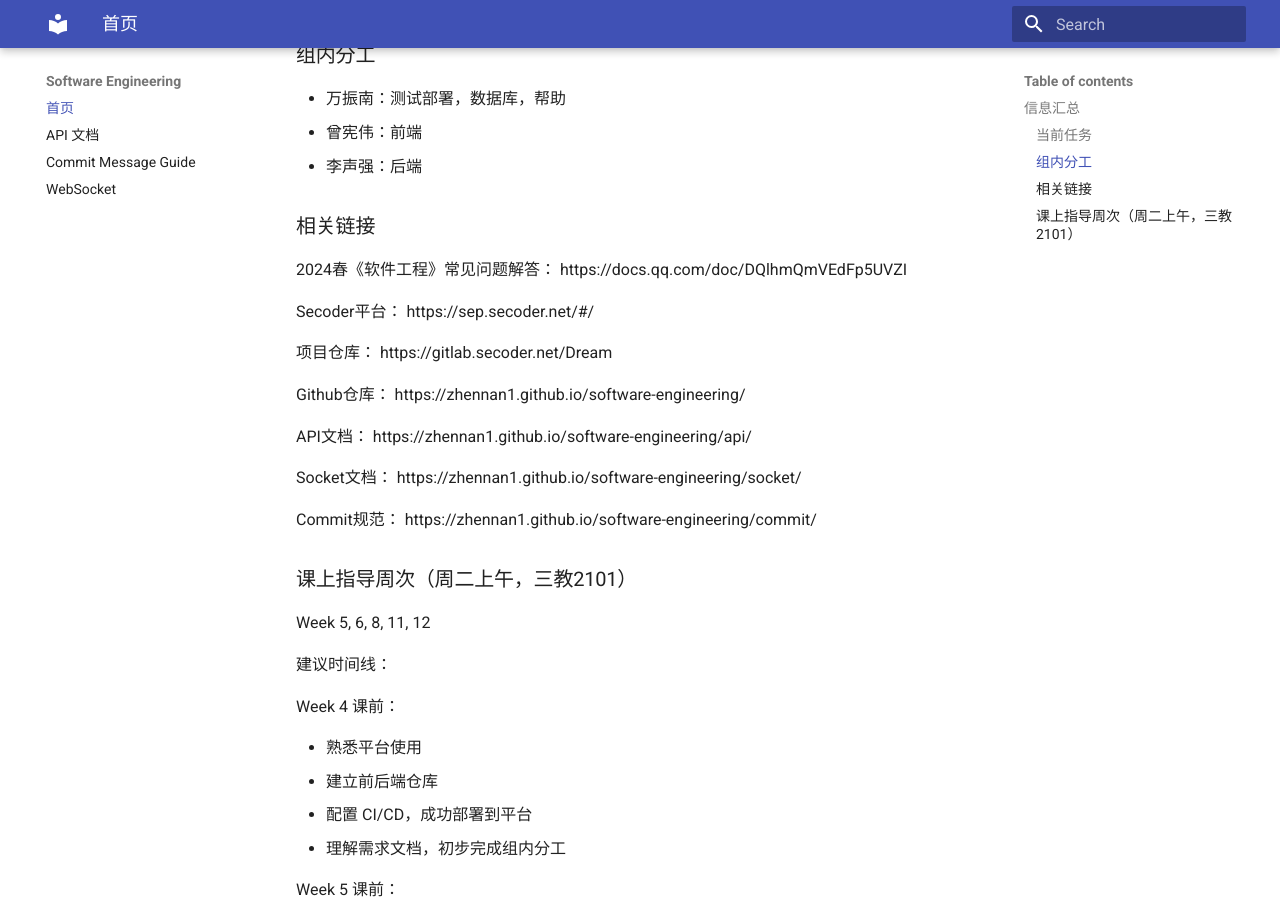
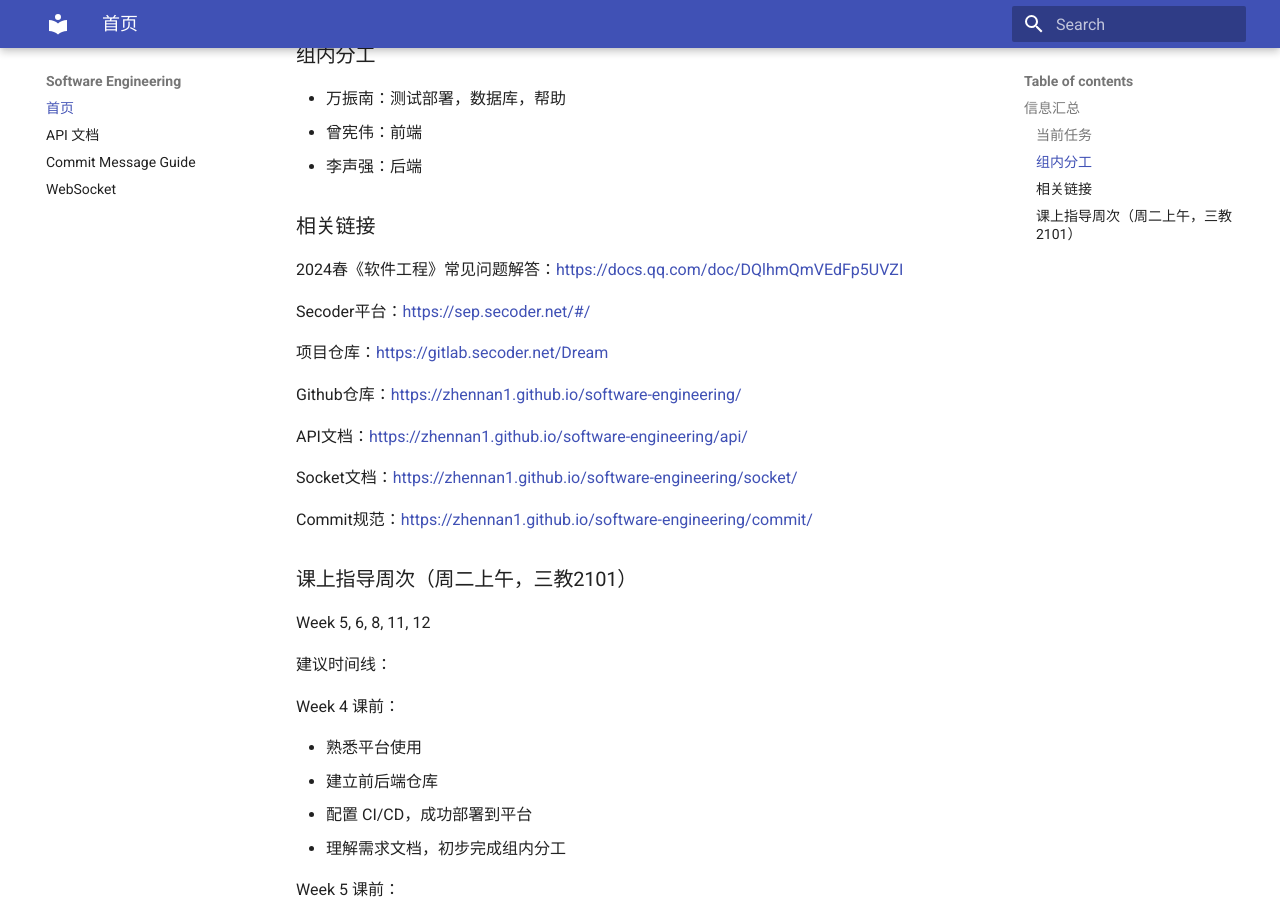
Before and after one commit to zhennan1/software-engineering, an MkDocs documentation site: the page built from docs/index.md, in a window 1280 px wide and 900 px high, scrolled down 361 px. Built offline with MkDocs 1.6.1 and Material for MkDocs 9.7.7, drawn with Linux system fonts in a browser that asks for light colours; part of the change alters nothing that is shown.

```diff
--- a/docs/index.md
+++ b/docs/index.md
@@ -16,26 +16,19 @@
 
 ### 相关链接
 
-2024春《软件工程》常见问题解答：
-https://docs.qq.com/doc/DQlhmQmVEdFp5UVZI
+2024春《软件工程》常见问题解答：[https://docs.qq.com/doc/DQlhmQmVEdFp5UVZI](https://docs.qq.com/doc/DQlhmQmVEdFp5UVZI)
 
-Secoder平台：
-https://sep.secoder.net/#/
+Secoder平台：[https://sep.secoder.net/#/](https://sep.secoder.net/#/)
 
-项目仓库：
-https://gitlab.secoder.net/Dream
+项目仓库：[https://gitlab.secoder.net/Dream](https://gitlab.secoder.net/Dream)
 
-Github仓库：
-https://zhennan1.github.io/software-engineering/
+Github仓库：[https://zhennan1.github.io/software-engineering/](https://zhennan1.github.io/software-engineering/)
 
-API文档：
-https://zhennan1.github.io/software-engineering/api/
+API文档：[https://zhennan1.github.io/software-engineering/api/](https://zhennan1.github.io/software-engineering/api/)
 
-Socket文档：
-https://zhennan1.github.io/software-engineering/socket/
+Socket文档：[https://zhennan1.github.io/software-engineering/socket/](https://zhennan1.github.io/software-engineering/socket/)
 
-Commit规范：
-https://zhennan1.github.io/software-engineering/commit/
+Commit规范：[https://zhennan1.github.io/software-engineering/commit/](https://zhennan1.github.io/software-engineering/commit/)
 
 ### 课上指导周次（周二上午，三教2101）
 
```
